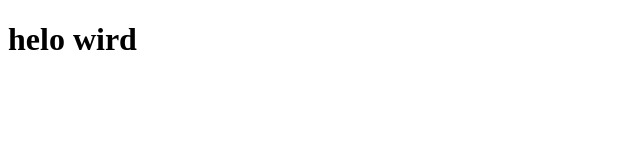
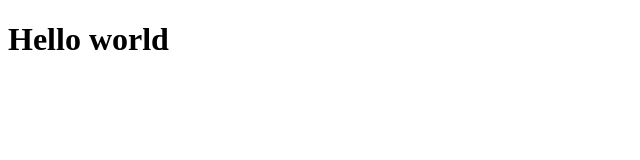
Before and after one commit to zhouYue946821/zhouYue946821.github.io, a plain HTML site: page index.html in a window 1280 px wide. Shown: the whole page, without its empty margins (0-640 px from the left). Drawn offline with Linux system fonts and the light colour scheme.

Commit message:
更改了标题和内容

```diff
--- a/index.html
+++ b/index.html
@@ -2,9 +2,9 @@
 <html>
 	<head>
 		<meta charset="UTF-8">
-		<title>我的网站</title>
+		<title>Hello world</title>
 	</head>
 	<body>
-		<h1>helo wird</h1>
+		<h1>Hello world</h1>
 	</body>
 </html>
```
